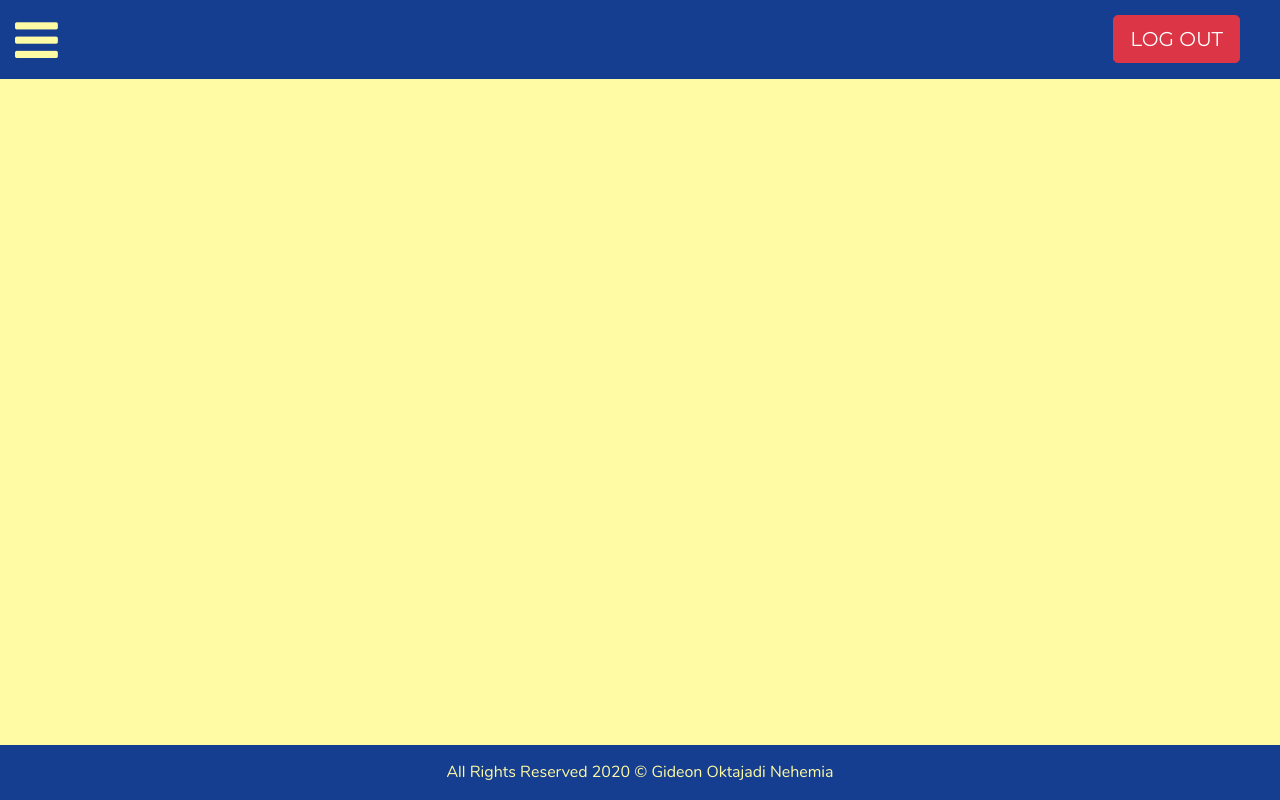
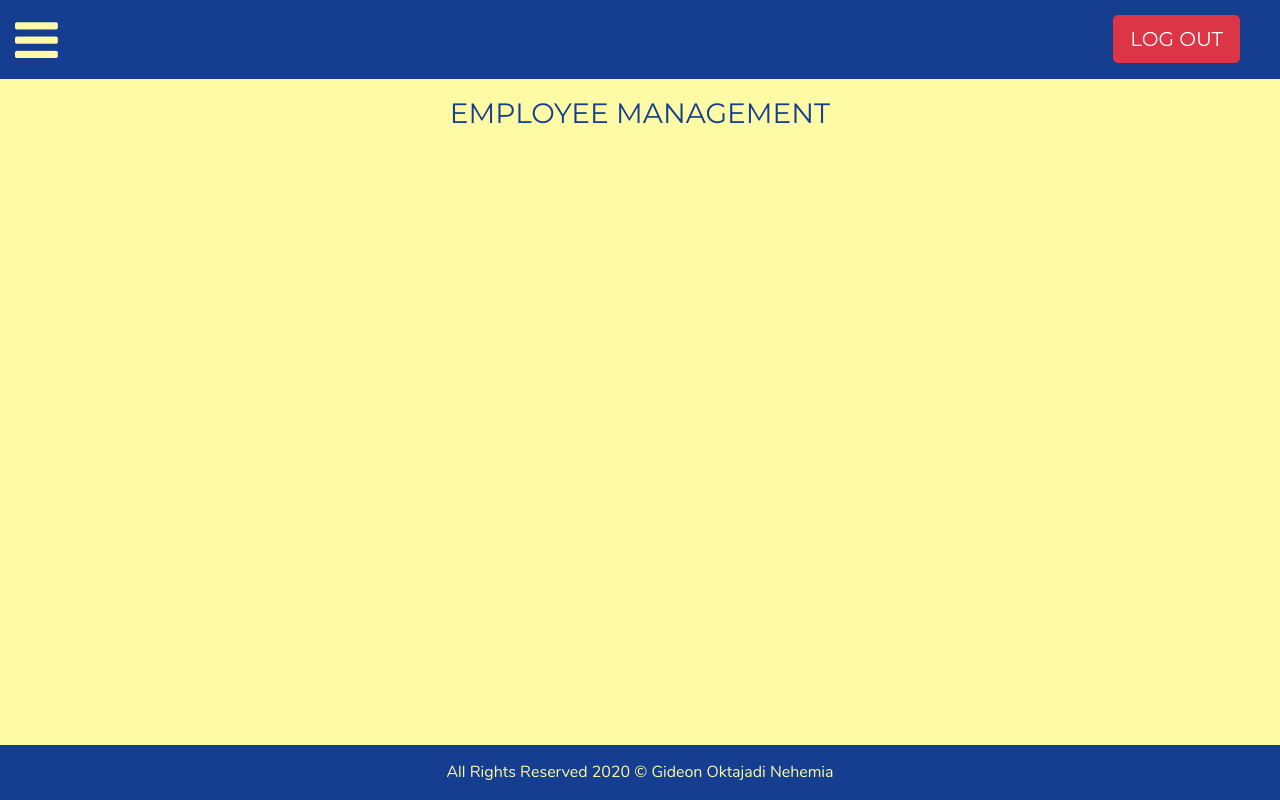
Before and after one commit to gideongurning31/tech-assessment-backoffice-frontend, an Angular app: page /employee in a window 1280 px wide. Before the commit this address led to /. Built offline with nearby package versions, Linux system fonts and the light colour scheme.

Commit message:
Incorporate employee-management elements (module, routing, component)

```diff
--- a/src/app/app-routing.module.ts
+++ b/src/app/app-routing.module.ts
@@ -1,11 +1,20 @@
 import { NgModule } from '@angular/core';
 import { Routes, RouterModule } from '@angular/router';
 
-
-const routes: Routes = [];
+const routes: Routes = [
+  {
+    path: '',
+    redirectTo: '/employee',
+    pathMatch: 'full',
+  },
+  {
+    path: 'employee',
+    loadChildren: () => import('./employee-management/employee-management.module').then(load => load.EmployeeManagementModule),
+  },
+];
 
 @NgModule({
   imports: [RouterModule.forRoot(routes)],
-  exports: [RouterModule]
+  exports: [RouterModule],
 })
-export class AppRoutingModule { }
+export class AppRoutingModule {}
--- /dev/null
+++ b/src/app/employee-management/employee-management.component.html
@@ -0,0 +1,3 @@
+<h3 style="text-align: center; margin-top: 25px;">
+  EMPLOYEE MANAGEMENT
+</h3>
--- /dev/null
+++ b/src/app/employee-management/employee-management.component.ts
@@ -0,0 +1,11 @@
+import { Component, OnInit } from '@angular/core';
+
+@Component({
+  selector: 'app-employee',
+  templateUrl: 'employee-management.component.html',
+})
+export class EmployeeManagementComponent implements OnInit {
+  constructor() {}
+
+  ngOnInit() {}
+}
--- a/src/app/employee-management/employee-management.module.ts
+++ b/src/app/employee-management/employee-management.module.ts
@@ -2,11 +2,13 @@ import { NgModule } from '@angular/core';
 import { CommonModule } from '@angular/common';
 import { FormsModule, ReactiveFormsModule } from '@angular/forms';
 import { HTTP_INTERCEPTORS } from '@angular/common/http';
+import { EmployeeManagementRoutingModule } from './employee-management-routing.module';
+import { EmployeeManagementComponent } from './employee-management.component';
 import { EmployeeManagementService } from './employee-management.service';
 
 @NgModule({
-  declarations: [],
-  imports: [CommonModule],
+  declarations: [EmployeeManagementComponent],
+  imports: [CommonModule, EmployeeManagementRoutingModule],
   providers: [EmployeeManagementService],
 })
 export class EmployeeManagementModule {}
```
Also changed, not shown: src/app/employee-management/employee-management-routing.module.ts (added, +17 -0 lines).
